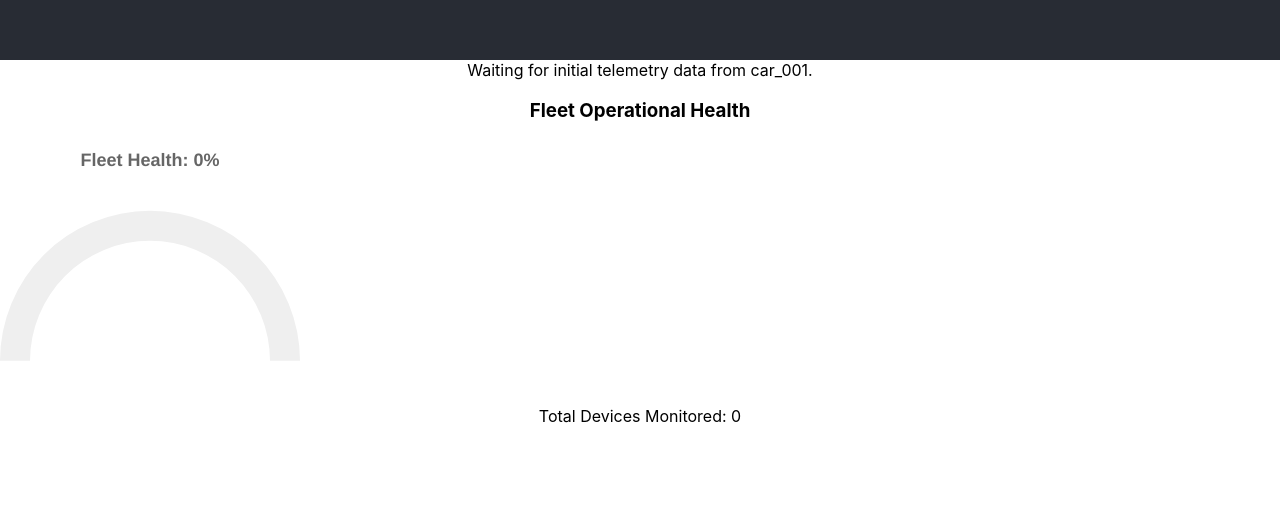
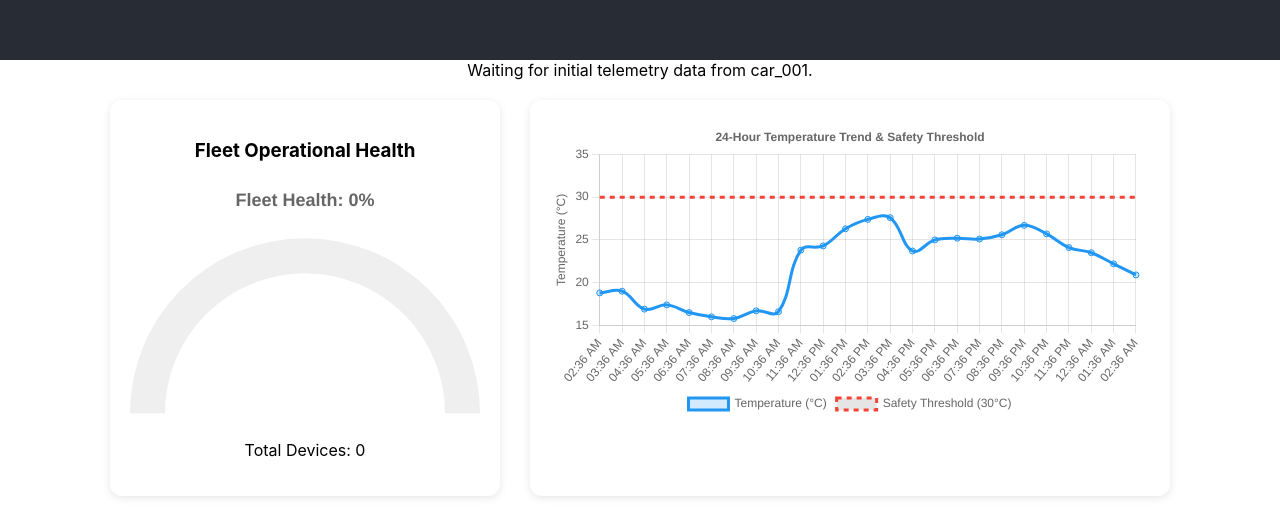
Before and after one commit to Beck-Develops/smart-cabin-safety-system, a React (Create React App) app: page / in a window 1280 px wide. Shown: the part 740-1256 px from the top of the page. Before the commit the page ends 1182 px from the top, so only its background shows below. Built offline with nearby package versions, Linux system fonts and the light colour scheme; no server answers; the database is empty.

Commit message:
Implemented the data exploration historical trend line graph.

```diff
--- a/src/components/DashboardCharts.js
+++ b/src/components/DashboardCharts.js
@@ -1,12 +1,32 @@
 // src/components/DashboardCharts.js
 import React, { useEffect, useState, useMemo } from 'react';
-import { Doughnut } from 'react-chartjs-2';
-import { Chart as ChartJS, ArcElement, Tooltip, Legend, Title } from 'chart.js';
+import { Doughnut, Line } from 'react-chartjs-2';
 import { ref, onValue } from 'firebase/database';
 import database from '../firebaseConfig';
+import {
+    Chart as ChartJS,
+    ArcElement,
+    Tooltip,
+    Legend,
+    Title,
+    CategoryScale,
+    LinearScale,
+    PointElement,
+    LineElement,
+} from 'chart.js';
+
 
 // Register necessary Chart.js elements
-ChartJS.register(ArcElement, Tooltip, Legend, Title);
+ChartJS.register(
+    ArcElement,
+    Tooltip,
+    Legend,
+    Title,
+    CategoryScale,
+    LinearScale,
+    PointElement,
+    LineElement
+);
 
 const DashboardCharts = ({ deviceId }) => {
     const [healthScore, setHealthScore] = useState(0);
@@ -83,17 +103,108 @@ const DashboardCharts = ({ deviceId }) => {
         maintainAspectRatio: false,
     };
 
+    // --- SIMULATED HISTORICAL DATA (Replace with Firebase Listener later) ---
+    const simulateHistoricalData = () => {
+        const data = [];
+        const now = Date.now();
+        for (let i = 24; i >= 0; i--) {
+            const time = new Date(now - (i * 3600000)); // 1 hour intervals
+            // Simulate a fluctuating temperature with a spike around 3PM
+            let temp = 20 + Math.sin(i / 4) * 5 + (i > 10 && i < 16 ? 5 : 0) + Math.random() * 2;
+
+            data.push({
+                timestamp: time.toLocaleTimeString('en-US', { hour: '2-digit', minute: '2-digit' }),
+                temperature: parseFloat(temp.toFixed(1)),
+            });
+        }
+        return data;
+    };
+
+    // --- Time-Series Data Structure ---
+    const historicalData = simulateHistoricalData(); // Call the simulation function
+
+    const lineChartData = useMemo(() => ({
+        labels: historicalData.map(d => d.timestamp),
+        datasets: [
+            {
+                label: 'Temperature (°C)',
+                data: historicalData.map(d => d.temperature),
+                borderColor: '#2196F3',
+                backgroundColor: 'rgba(33, 150, 243, 0.2)',
+                tension: 0.4,
+                fill: true,
+            },
+            {
+                label: 'Safety Threshold (30°C)',
+                data: Array(historicalData.length).fill(30),
+                borderColor: '#f44336',
+                borderDash: [5, 5],
+                pointRadius: 0,
+                tension: 0,
+                fill: false,
+            },
+        ],
+    }), [historicalData]);
+
+    const lineChartOptions = useMemo(() => ({
+        plugins: {
+            title: {
+                display: true,
+                text: '24-Hour Temperature Trend & Safety Threshold',
+            },
+            legend: { position: 'bottom' },
+        },
+        scales: {
+            y: {
+                title: { display: true, text: 'Temperature (°C)' },
+                min: 15,
+                max: 35,
+            },
+        },
+        animation: { duration: 800, easing: 'easeOutQuart' },
+    }), []);
+
+
     return (
-        <div className="dashboard-charts">
-            <h3>Fleet Operational Health</h3>
-            <div style={{ height: '250px', width: '300px' }}>
-                <Doughnut data={gaugeData} options={gaugeOptions} />
+        <div className="dashboard-container" style={{
+            display: 'flex',
+            flexWrap: 'wrap',
+            justifyContent: 'center',
+            gap: '30px',
+            padding: '20px',
+        }}>
+            {/* Fleet Health Gauge */}
+            <div className="gauge-card" style={{
+                flex: '1 1 300px',
+                maxWidth: '350px',
+                background: '#fff',
+                borderRadius: '12px',
+                padding: '20px',
+                boxShadow: '0 2px 8px rgba(0,0,0,0.1)',
+            }}>
+                <h3>Fleet Operational Health</h3>
+                <div style={{ height: '250px', width: '100%' }}>
+                    <Doughnut data={gaugeData} options={gaugeOptions} />
+                </div>
+                <p style={{ textAlign: 'center', marginTop: '10px' }}>
+                    Total Devices: {totalDevices}
+                </p>
             </div>
-            <div className="chart-placeholder">
-                <p>Total Devices Monitored: {totalDevices}</p>
+
+            {/* Temperature Trend Line Chart */}
+            <div className="line-card" style={{
+                flex: '1 1 500px',
+                maxWidth: '600px',
+                background: '#fff',
+                borderRadius: '12px',
+                padding: '20px',
+                boxShadow: '0 2px 8px rgba(0,0,0,0.1)',
+            }}>
+                <Line data={lineChartData} options={lineChartOptions} />
             </div>
         </div>
     );
+
 };
 
 export default DashboardCharts;
```
